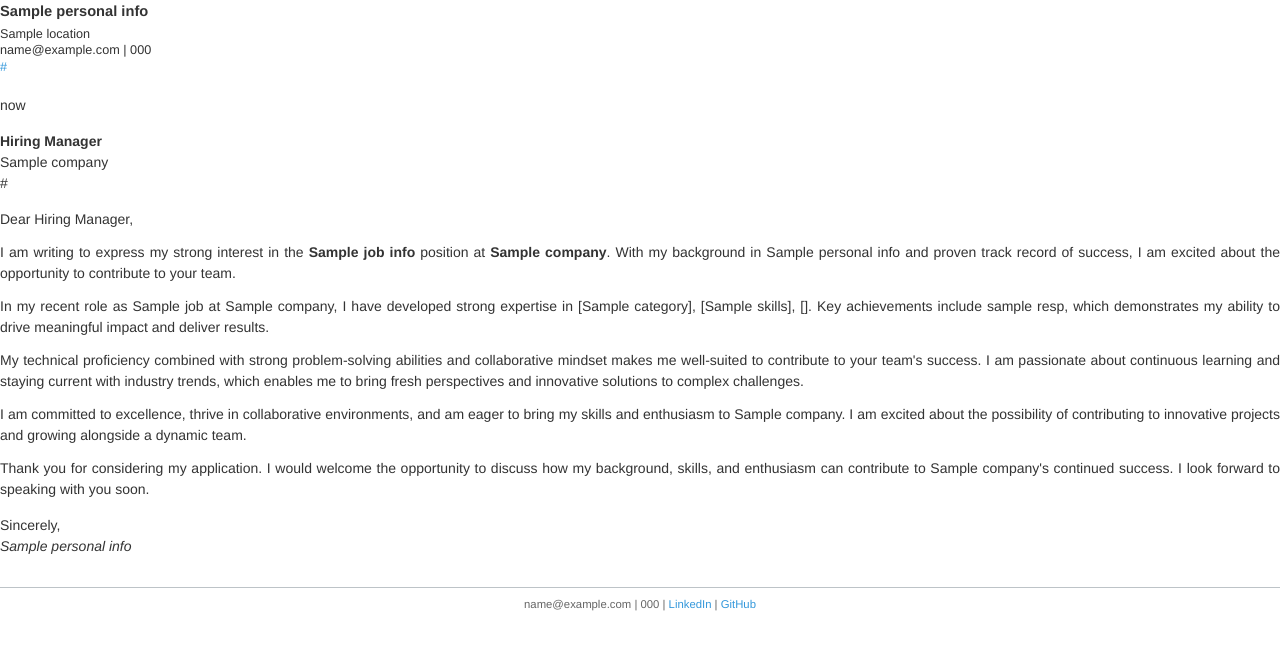
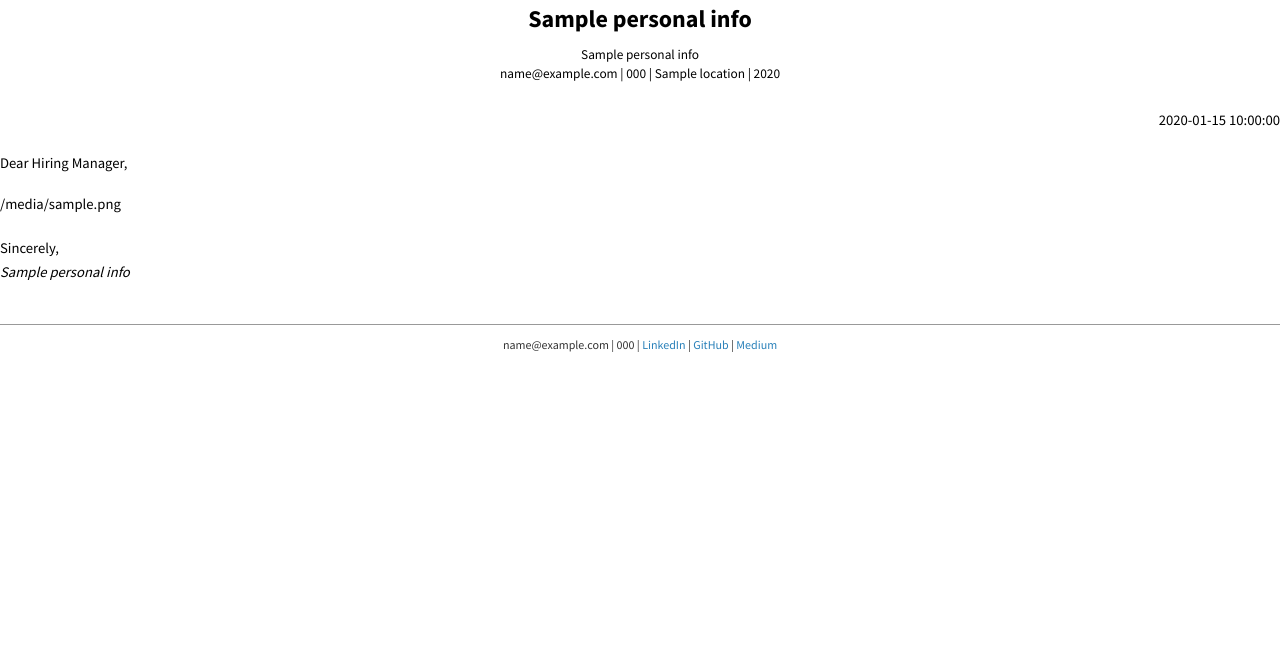
Before and after one commit to payamQorbanpour/cv-creator, a Python web app: template templates/cover_letter_template.html in a window 1280 px wide. Shown: the top 650 px of the page. Run offline with Jinja, Linux system fonts and the light colour scheme; the template is opened without the code that fills it: most values are stand-ins (such as "Sample title", 1, 10 or a date in 2020).

Commit message:
Fix cover letter template and make it's prompt better based on best practices

```diff
--- a/templates/cover_letter_template.html
+++ b/templates/cover_letter_template.html
@@ -5,6 +5,8 @@
     <meta name="viewport" content="width=device-width, initial-scale=1.0">
     <title>Cover Letter - {{ personal_info.name }}</title>
     <style>
+        @import url('https://fonts.googleapis.com/css2?family=Source+Sans+Pro:wght@300;400;600;700&display=swap');
+
         @page {
             size: A4;
             margin: 2cm;
@@ -17,53 +19,57 @@
         }
 
         body {
-            font-family: 'Helvetica', 'Arial', sans-serif;
-            font-size: 10.5pt;
-            line-height: 1.5;
-            color: #333;
+            font-family: 'Source Sans Pro', sans-serif;
+            font-size: 11pt;
+            line-height: 1.6;
+            color: #000;
             max-height: 297mm;
             overflow: hidden;
         }
 
         .letterhead {
-            margin-bottom: 20px;
+            margin-bottom: 25px;
+            text-align: center;
         }
 
         .sender-info {
-            font-size: 9.5pt;
-            line-height: 1.3;
+            font-size: 10pt;
+            line-height: 1.4;
         }
 
         .sender-name {
             font-weight: bold;
-            font-size: 11pt;
-            margin-bottom: 4px;
+            font-size: 18pt;
+            margin-bottom: 8px;
         }
 
         .date {
-            margin-top: 15px;
-            margin-bottom: 15px;
+            margin-top: 20px;
+            margin-bottom: 20px;
+            text-align: right;
         }
 
         .recipient-info {
-            margin-bottom: 15px;
+            margin-bottom: 20px;
+            text-align: left;
         }
 
         .greeting {
-            margin-bottom: 12px;
+            margin-bottom: 15px;
         }
 
         .content {
             text-align: justify;
+            line-height: 1.8;
         }
 
         .paragraph {
-            margin-bottom: 12px;
+            margin-bottom: 15px;
         }
 
         .closing {
-            margin-top: 15px;
-            margin-bottom: 30px;
+            margin-top: 20px;
+            margin-bottom: 40px;
         }
 
         .signature {
@@ -71,16 +77,16 @@
         }
 
         .footer {
-            margin-top: 20px;
-            padding-top: 8px;
-            border-top: 1px solid #bdc3c7;
-            font-size: 8.5pt;
-            color: #666;
+            margin-top: 25px;
+            padding-top: 10px;
+            border-top: 1px solid #999;
+            font-size: 9pt;
+            color: #333;
             text-align: center;
         }
 
         a {
-            color: #3498db;
+            color: #2980b9;
             text-decoration: none;
         }
     </style>
@@ -89,28 +95,19 @@
     <!-- Letterhead -->
     <div class="letterhead">
         <div class="sender-name">{{ personal_info.name }}</div>
+        <div class="sender-info">{{ personal_info.title }}</div>
         <div class="sender-info">
-            {{ personal_info.location }}<br>
-            {{ personal_info.email }} | {{ personal_info.phone }}
-            {% if personal_info.linkedin %}<br><a href="https://{{ personal_info.linkedin }}">{{ personal_info.linkedin }}</a>{% endif %}
+            {% if personal_info.email %}{{ personal_info.email }}{% endif %}
+            {% if personal_info.phone %} | {{ personal_info.phone }}{% endif %}
+            {% if personal_info.location %} | {{ personal_info.location }}{% endif %}
+            {% if personal_info.birth_year %} | {{ personal_info.birth_year }}{% endif %}
         </div>
     </div>
 
     <!-- Date -->
     <div class="date">
-        {% if job_info and job_info.company %}
-        {{ "now" | default("February 2, 2026") }}
-        {% endif %}
+        {{ current_date }}
     </div>
-
-    <!-- Recipient Info -->
-    {% if job_info %}
-    <div class="recipient-info">
-        <strong>Hiring Manager</strong><br>
-        {{ job_info.company }}<br>
-        {% if job_info.company_website %}{{ job_info.company_website }}{% endif %}
-    </div>
-    {% endif %}
 
     <!-- Greeting -->
     <div class="greeting">
@@ -119,6 +116,15 @@
 
     <!-- Content -->
     <div class="content">
+        {% if cover_letter_content %}
+        <!-- AI-Generated Cover Letter Content -->
+        {% for paragraph in cover_letter_content.split('\n\n') %}
+        <div class="paragraph">
+            {{ paragraph | replace('\n', '<br>') }}
+        </div>
+        {% endfor %}
+        {% else %}
+        <!-- Fallback: Original Template Content -->
         <!-- Opening Paragraph -->
         <div class="paragraph">
             {% if job_info %}
@@ -135,7 +141,7 @@
             {% if experience and experience|length > 0 %}
             In my recent role as {{ experience[0].title }} at {{ experience[0].company }}, I have developed strong expertise in
             {% if skills %}
-            {{ skills.values() | list | first | slice(3) | list | join(', ') }}.
+            {{ skills.keys() | list | slice(3) | list | join(', ') }}.
             {% else %}
             delivering high-quality results and solving complex challenges.
             {% endif %}
@@ -148,8 +154,10 @@
 
         <!-- Body Paragraph 2 - Skills & Fit -->
         <div class="paragraph">
-            {% if job_info and job_info.description %}
-            I am particularly drawn to this opportunity because {{ job_info.company }} is known for {{ job_info.company_about if job_info.company_about else "innovation and excellence" }}.
+            {% if job_info and job_info.company_about %}
+            I am particularly drawn to this opportunity at {{ job_info.company }}. {{ job_info.company_about }}
+            {% elif job_info and job_info.description %}
+            I am particularly drawn to this opportunity because {{ job_info.company }} is known for innovation and excellence.
             {% endif %}
             My technical proficiency combined with strong problem-solving abilities and collaborative mindset makes me well-suited
             to contribute to your team's success. I am passionate about continuous learning and staying current with industry trends,
@@ -172,6 +180,7 @@
             enthusiasm can contribute to {% if job_info %}{{ job_info.company }}'s{% else %}your organization's{% endif %} continued success.
             I look forward to speaking with you soon.
         </div>
+        {% endif %}
     </div>
 
     <!-- Closing -->
@@ -182,9 +191,10 @@
 
     <!-- Footer -->
     <div class="footer">
-        {{ personal_info.email }} | {{ personal_info.phone }}
-        {% if personal_info.linkedin %} | <a href="https://{{ personal_info.linkedin }}">LinkedIn</a>{% endif %}
-        {% if personal_info.github %} | <a href="https://{{ personal_info.github }}">GitHub</a>{% endif %}
+        {{ personal_info.email }}{% if personal_info.phone %} | {{ personal_info.phone }}{% endif %}
+        {% if personal_info.linkedin %} | <a href="{{ personal_info.linkedin }}">LinkedIn</a>{% endif %}
+        {% if personal_info.github %} | <a href="{{ personal_info.github }}">GitHub</a>{% endif %}
+        {% if personal_info.medium %} | <a href="{{ personal_info.medium }}">Medium</a>{% endif %}
     </div>
 </body>
 </html>
```
Also changed, not shown: main.py (+157 -0 lines).
